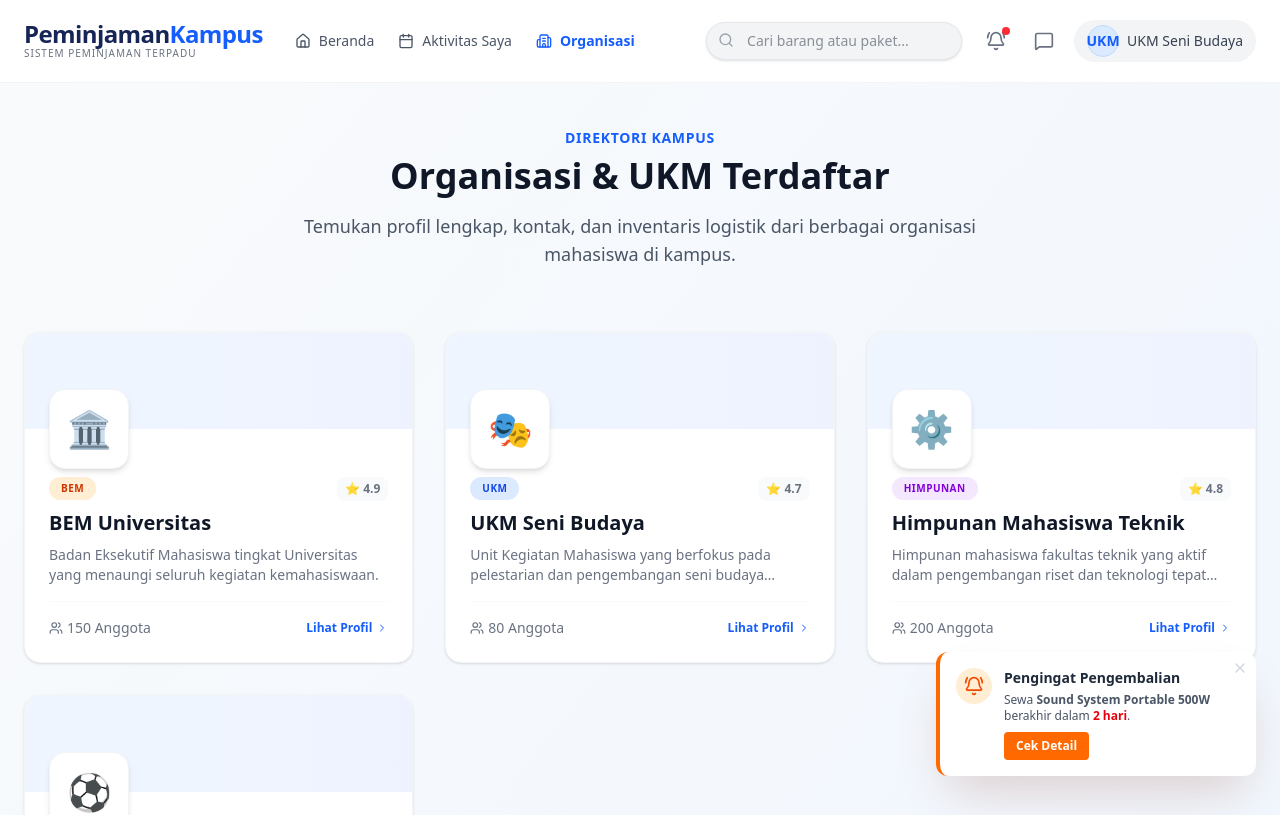
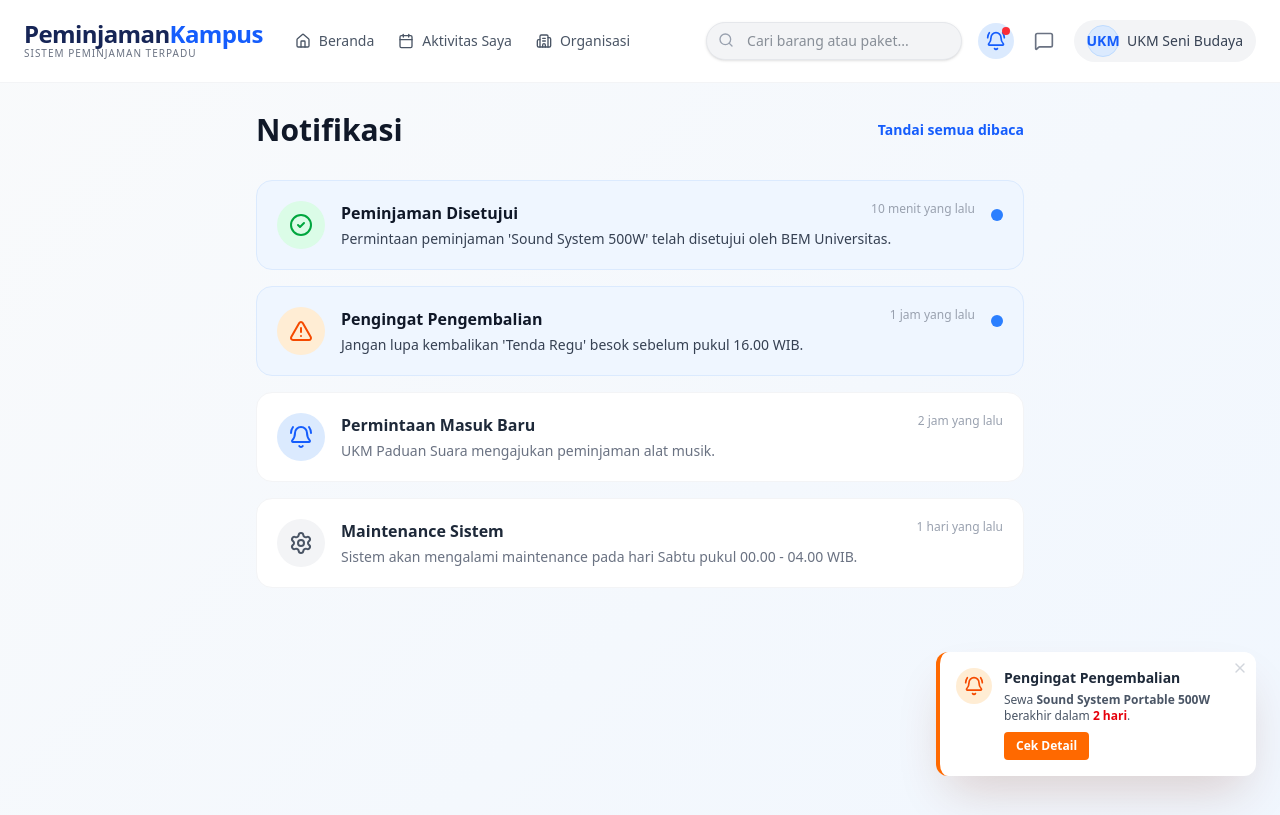
Before and after one commit to noven24/logistik-kampus-one, a React (Vite) app: page / in a window 1280 px wide. Shown: the top 815 px of the page. Built offline with nearby package versions, Linux system fonts and the light colour scheme.

Commit message:
edit: halaman notifikasi saja

```diff
--- a/src/pages/Home.jsx
+++ b/src/pages/Home.jsx
@@ -17,8 +17,8 @@ const SistemPeminjamanLogistikKampus = () => {
   const [loginError, setLoginError] = useState('');
 
   // --- STATE UTAMA APLIKASI ---
-  // UPDATED: Default 'organizations' agar langsung ke halaman Organisasi
-  const [activePage, setActivePage] = useState('organizations');
+  // UPDATED: Default 'notifications' agar langsung ke halaman Notifikasi
+  const [activePage, setActivePage] = useState('notifications');
   const [selectedItem, setSelectedItem] = useState(null);
   const [selectedBundle, setSelectedBundle] = useState(null);
   const [selectedOrg, setSelectedOrg] = useState(null);
```
